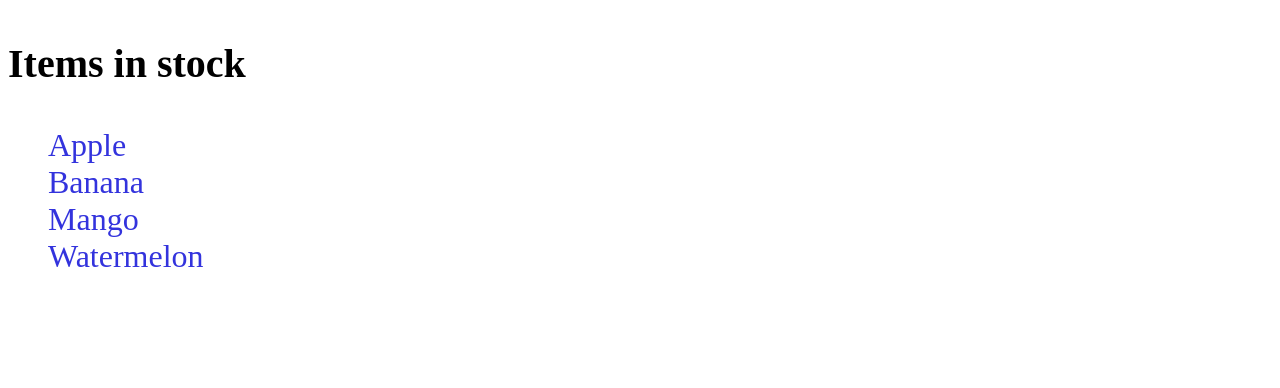
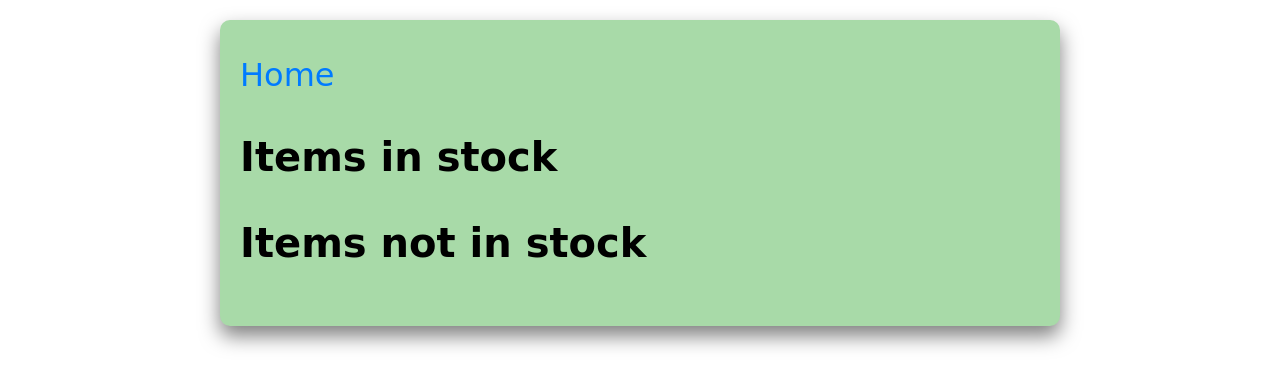
Before and after one commit to Dannysesi/inventory_system, a Django app: page / in a window 1280 px wide. Shown: the top 388 px of the page. Run offline with Django 4.2, Linux system fonts and the light colour scheme; data comes from the database, SQL or seed files in the repository.

Commit message:
template modification

```diff
--- a/inventory/templates/inventory/base.html
+++ b/inventory/templates/inventory/base.html
@@ -7,10 +7,50 @@
         <meta name="viewport" content="width=device-width, initial-scale=1.0">
         <link rel="stylesheet" href="{% static 'main.css' %}">
         <title>Inventory Project</title>
+        <style>
+            body {
+                font-family: cursive;
+                margin: 0;
+                padding: 20px;
+                background-color: #ffffff;
+            }
+
+            .container {
+                max-width: 800px;
+                margin: 0 auto;
+                background-color: #a8daa8;
+                padding: 20px;
+                border-radius: 10px;
+                box-shadow: 0 10px 20px rgba(0, 0, 0, 0.501);
+            }
+
+            h1 {
+                color: #333;
+            }
+
+            p {
+                margin-bottom: 10px;
+            }
+
+            a {
+                text-decoration: none;
+                color: #007BFF;
+            }
+
+            a:hover {
+                text-decoration: underline;
+            }
+        </style>
     </head>
     <body>
-        {% block content %}
-        {% endblock content %}
-        <script src="{% static 'main.js' %}"></script>
+        <div class="container">
+            {% block content %}
+            <h1 style="text-align: center;">Welcome to my inventory system</h1>
+            <p style="text-align: center;">
+                <a href="{% url 'index' %}">check list</a>
+            </p>
+            {% endblock content %}
+            <script src="{% static 'main.js' %}"></script>
+        </div>
     </body>
 </html>
--- a/inventory/templates/inventory/index.html
+++ b/inventory/templates/inventory/index.html
@@ -1,14 +1,26 @@
 {% extends "inventory/base.html" %}
 
 {% block content %}
+    <p><a href="{% url 'base' %}">Home</a></p>
     <h3>Items in stock</h3>
     <ul>
-        {% for item in items %}
+        {% for item in items_in_stock %}
         <li>
             <a href="{% url 'item_detail' item.id %}">
-                {{ item.title|capfirst}}
+                {{ item.title|capfirst }}
             </a>
         {% endfor %}
         </li>
     </ul>
+    <h3>Items not in stock</h3>
+    <ul>
+        {% for item in items_not_in_stock %}
+        <li>
+            <a href="{% url 'item_detail' item.id %}">
+                {{ item.title|capfirst }}
+            </a>
+        {% endfor %}
+        </li>
+    </ul>
+    <!-- <p><a href="{% url 'base' %}">Home</a></p> -->
 {% endblock content %}
--- a/inventory/templates/inventory/item_detail.html
+++ b/inventory/templates/inventory/item_detail.html
@@ -3,7 +3,6 @@
 {% block content %}
     <a href="{% url 'index' %}">Back to item list</a>
     <h3>{{ item.title|capfirst }}</h3>
-    <p>{{ item.price }} currently in stock</p>
-    <h4>Description:</h4>
-    <p> {{ item.description }}</p>
+    <p>Price: {{ item.price }}</p>
+    <p>Description: {{ item.description }}</p>
 {% endblock content %}
```
